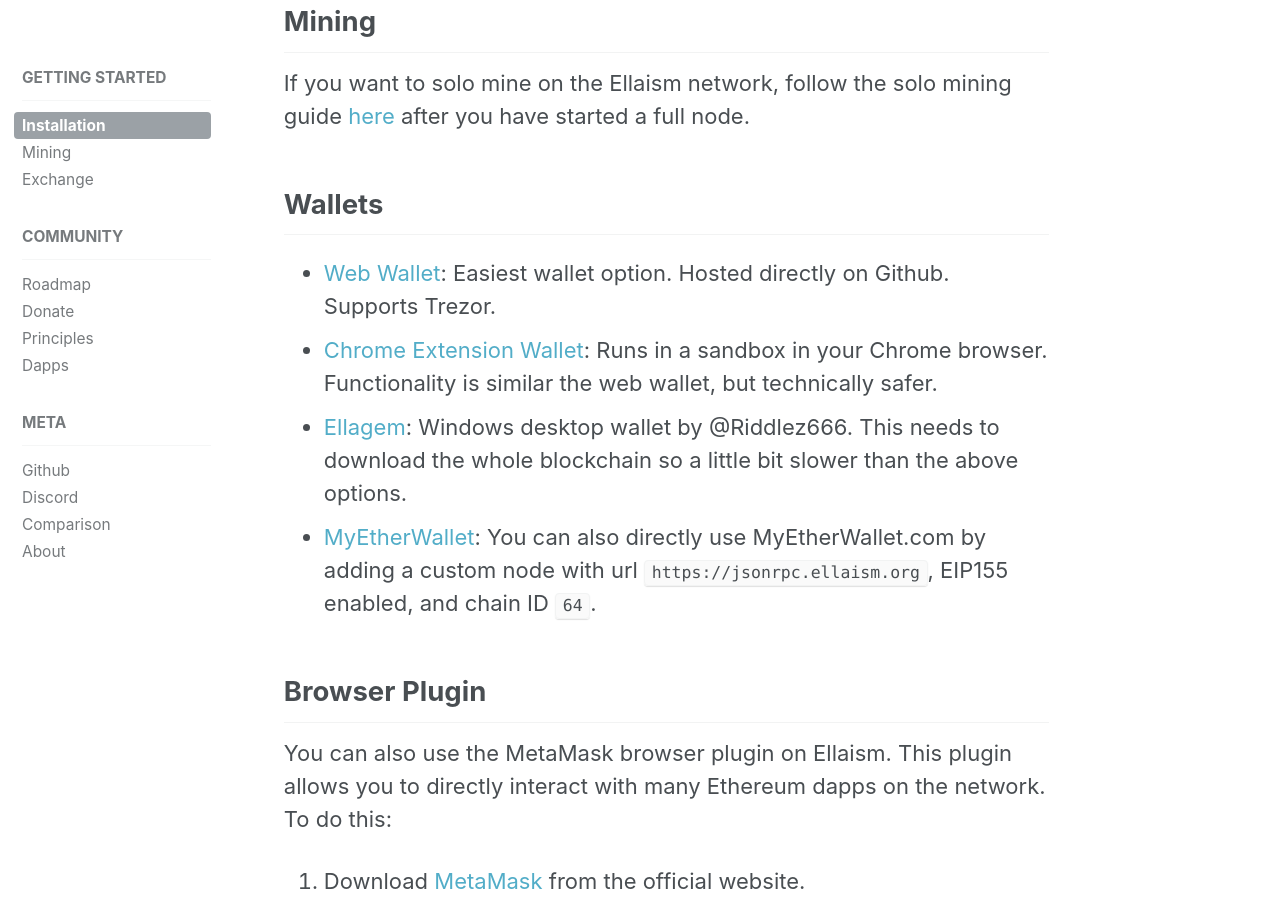
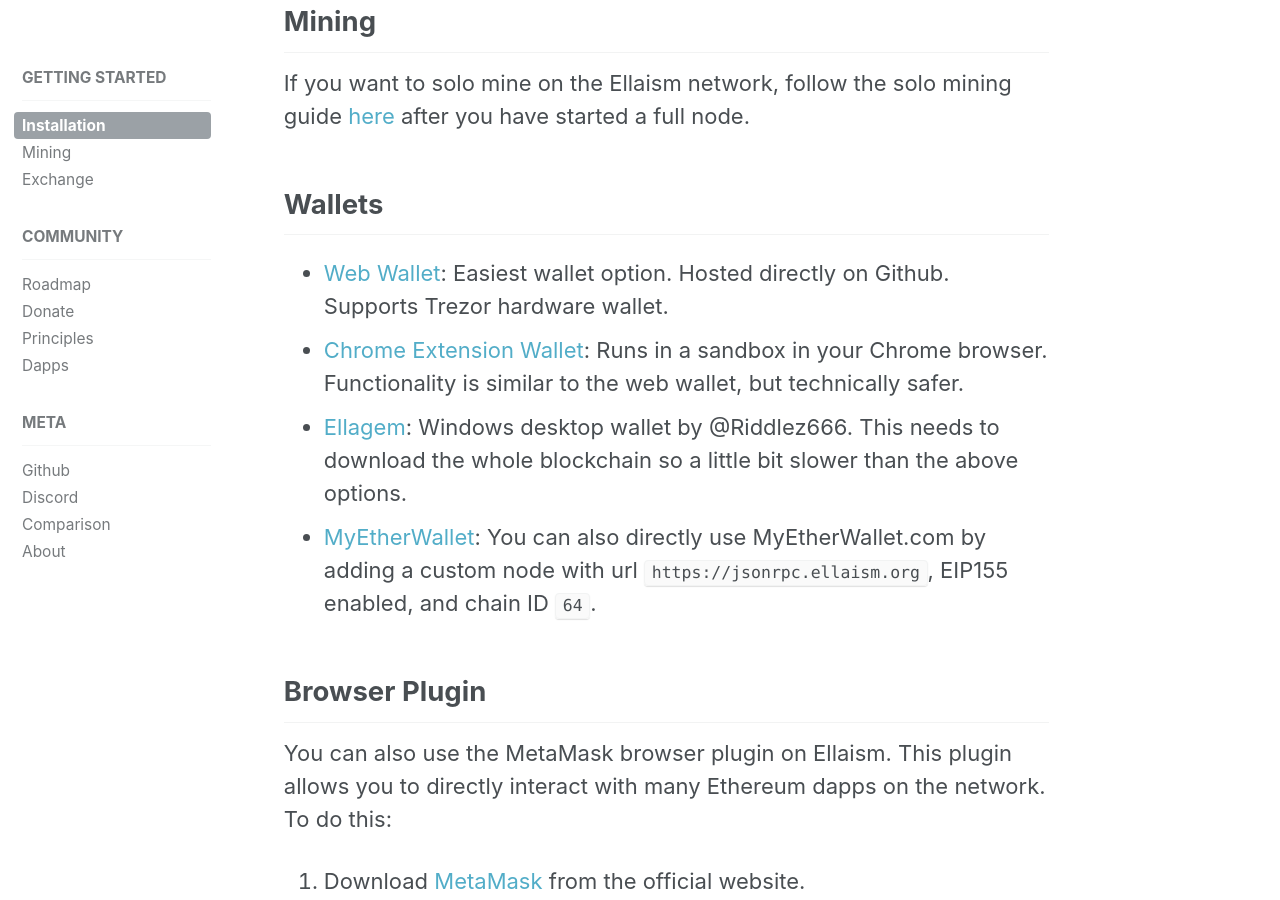
Before and after one commit to ellaism/ellaism.org, a Jekyll site: the page built from _docs/install.md, in a window 1280 px wide and 900 px high, scrolled down 1608 px. Built offline with Jekyll 4.4.1, drawn with Linux system fonts in a browser that asks for light colours.

Commit message:
Grammar fix

```diff
--- a/_docs/install.md
+++ b/_docs/install.md
@@ -58,8 +58,8 @@
 
 ## Wallets
 
-* [Web Wallet](https://ellaism.github.io/ellawallet): Easiest wallet option. Hosted directly on Github. Supports Trezor.
-* [Chrome Extension Wallet](https://chrome.google.com/webstore/detail/myellawallet/bgfofdgebpphdhddggaggeafenegbjef): Runs in a sandbox in your Chrome browser. Functionality is similar the web wallet, but technically safer.
+* [Web Wallet](https://ellaism.github.io/ellawallet): Easiest wallet option. Hosted directly on Github. Supports Trezor hardware wallet.
+* [Chrome Extension Wallet](https://chrome.google.com/webstore/detail/myellawallet/bgfofdgebpphdhddggaggeafenegbjef): Runs in a sandbox in your Chrome browser. Functionality is similar to the web wallet, but technically safer.
 * [Ellagem](https://github.com/ellaism-io/ellagem): Windows desktop wallet by @Riddlez666. This needs to download the whole blockchain so a little bit slower than the above options.
 * [MyEtherWallet](https://myetherwallet.com): You can also directly use MyEtherWallet.com by adding a custom node with url `https://jsonrpc.ellaism.org`, EIP155 enabled, and chain ID `64`.
 
```
